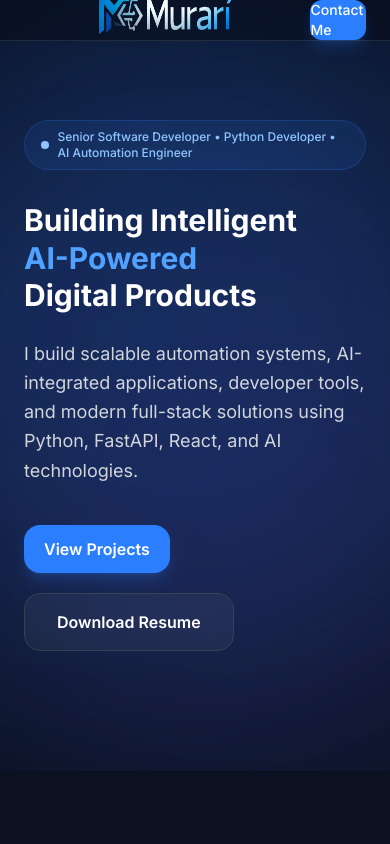
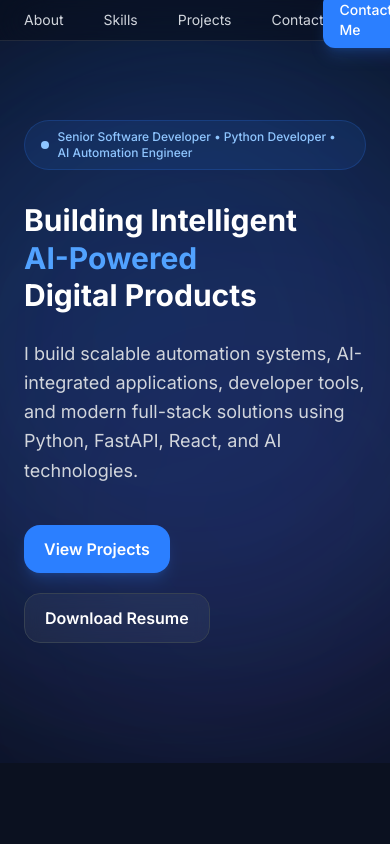
Before and after one commit to Murari2209/ai-engineer-portfolio, a Next.js app: page / in a window 390 px wide. Shown: the top 844 px of the page. Built offline with nearby package versions, Linux system fonts and the light colour scheme.

Commit message:
nav and hero

```diff
--- a/components/layout/Navbar.tsx
+++ b/components/layout/Navbar.tsx
@@ -21,7 +21,7 @@ export default function Navbar() {
             />
           </div>
 
-          <nav className="hidden md:flex items-center gap-10 text-sm text-gray-300">
+          <nav className="flex  items-center gap-10 text-sm text-gray-300">
 
             <a href="#about" className="hover:text-white transition">
               About
@@ -50,7 +50,9 @@ export default function Navbar() {
               hover:bg-blue-600
               transition-all
               duration-300
-              incline-flex
+              px-4
+              py-2
+              inline-flex
               rounded-xl
               text-sm
               font-medium
--- a/sections/hero/HeroSection.tsx
+++ b/sections/hero/HeroSection.tsx
@@ -55,7 +55,7 @@ export default function HeroSection() {
         <a
           href="/resume.pdf"
           download
-          className="border border-gray-700 hover:border-green-500 bg-white/5 backdrop-blur-sm transition-all duration-300 px-8 py-4 rounded-2xl font-semibold hover:bg-white/10"
+          className="border border-gray-700 hover:border-green-500 bg-white/5 backdrop-blur-sm transition-all duration-300 px-5 py-3 md:px-8 md:py-4 rounded-2xl font-semibold hover:bg-white/10"
         >
           Download Resume
         </a>
```
